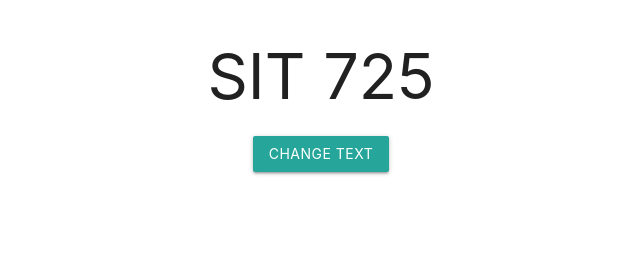
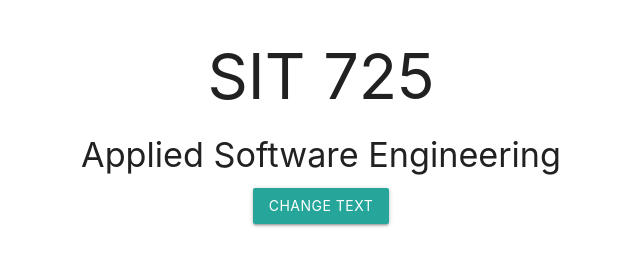
Before and after one commit to mohansaikiran/sit725-2023-t2-prac1, a plain HTML site: page index.html in a window 1280 px wide. Shown: the whole page, without its empty margins (319-959 px from the left). Drawn offline with nearby package versions, Linux system fonts and the light colour scheme.

Commit message:
added-new-line

```diff
--- a/index.html
+++ b/index.html
@@ -28,6 +28,7 @@
                 <div class="row">
                         <div class="col s12">
                                 <h1 id="heading" class="center-align">SIT 725</h1>
+                                <h4 id="heading" class="center-align">Applied Software Engineering</h4>
                             </div>
                         <div class="col s12 center-align">
                                 <a class="waves-effect waves-light btn" onclick="changeText()">Change Text</a>
```
